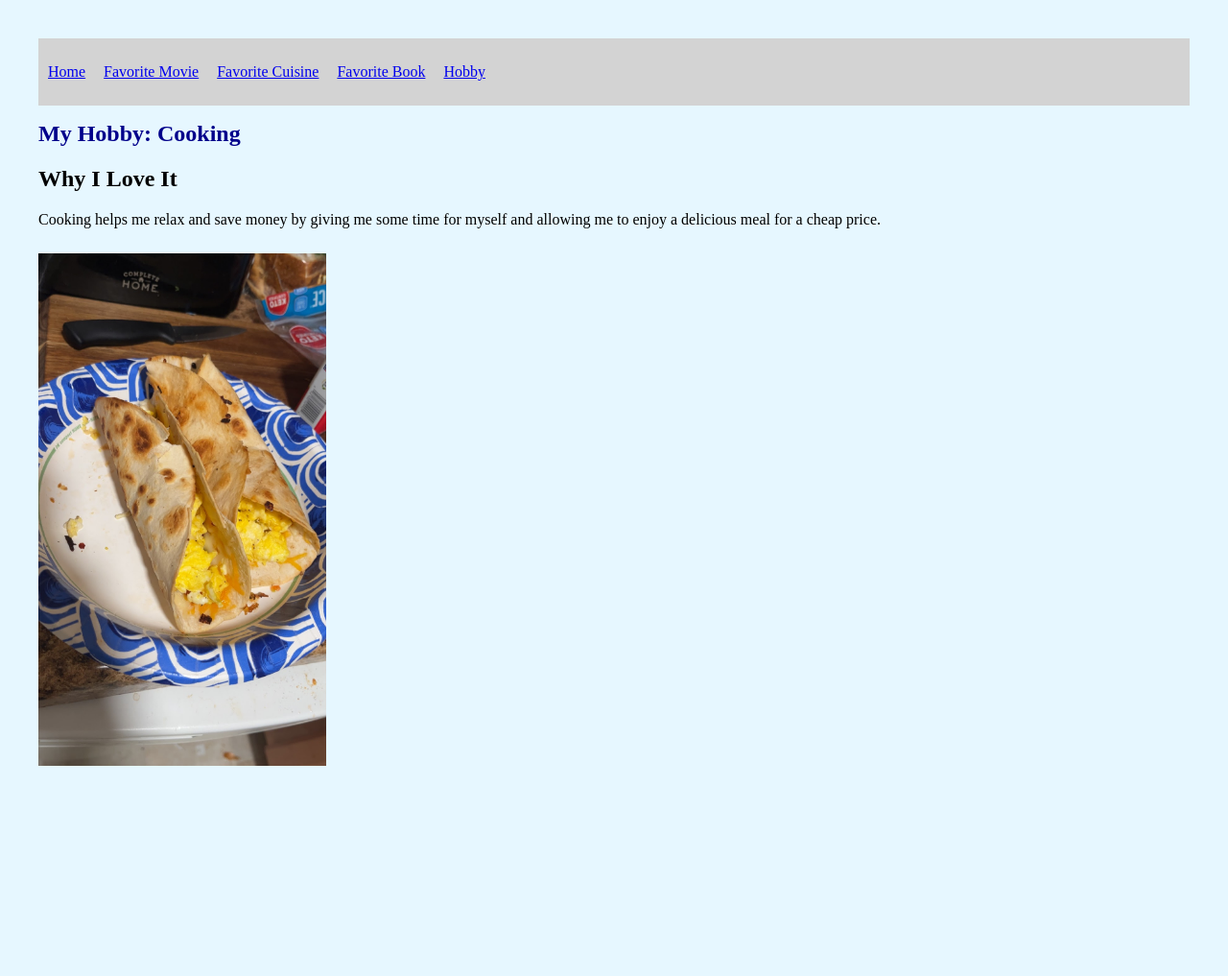
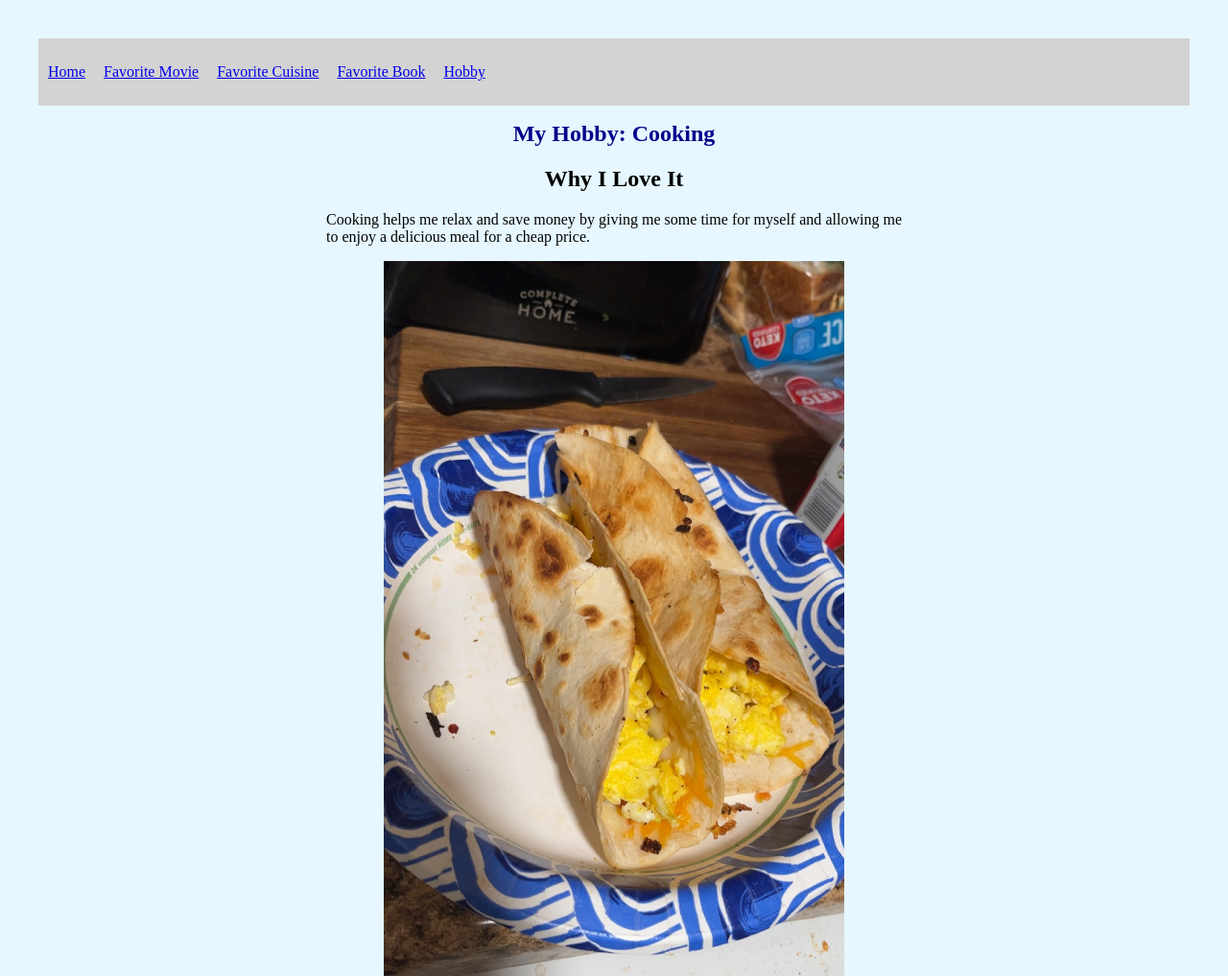
Before and after one commit to hmalibrahim/hmalibrahim.github.io, a plain HTML site: page hobby.html in a window 1280 px wide. Shown: the top 1017 px of the page at 96% size. Before the commit the page ends 852 px from the top, so only its background shows below. Drawn offline with Linux system fonts and the light colour scheme.

Commit message:
fixed some errors.
Some files did not save so I saved and I am trying again

```diff
--- a/style.css
+++ b/style.css
@@ -38,3 +38,17 @@ img {
   height: auto;
   margin: 10px 0;
 }
+
+/* Unique layout for the Hobby page */
+.hobby-container {
+  text-align: center;
+  max-width: 600px;
+  margin: 0 auto;
+}
+
+.hobby-container img {
+  width: 80%; /* Make the image larger */
+  max-width: 500px; /* Limit max size */
+  display: block;
+  margin: 10px auto;
+}
```
Also changed, not shown: movie.html (+3 -3 lines).
